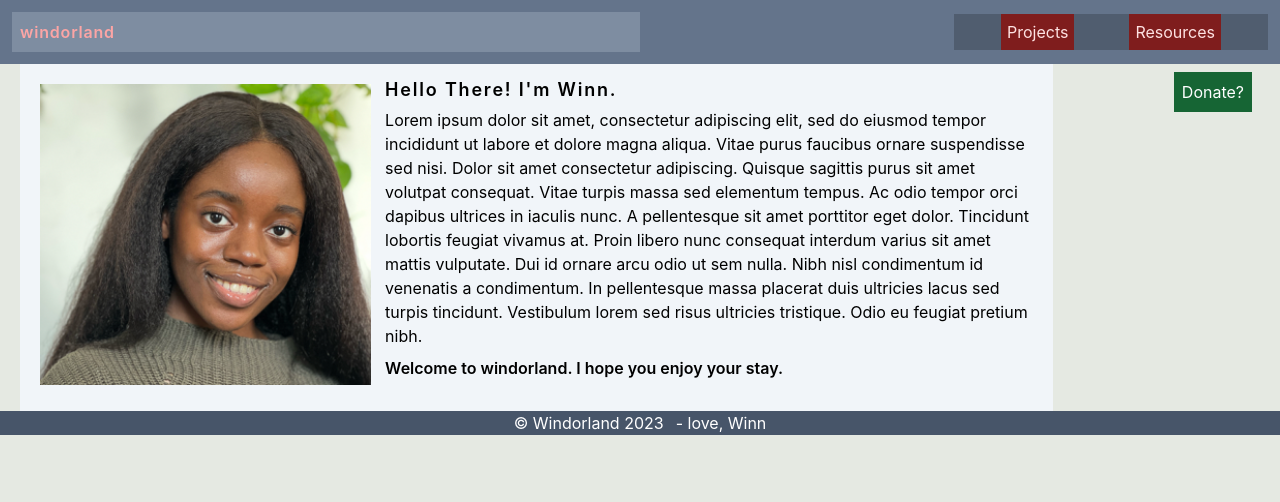
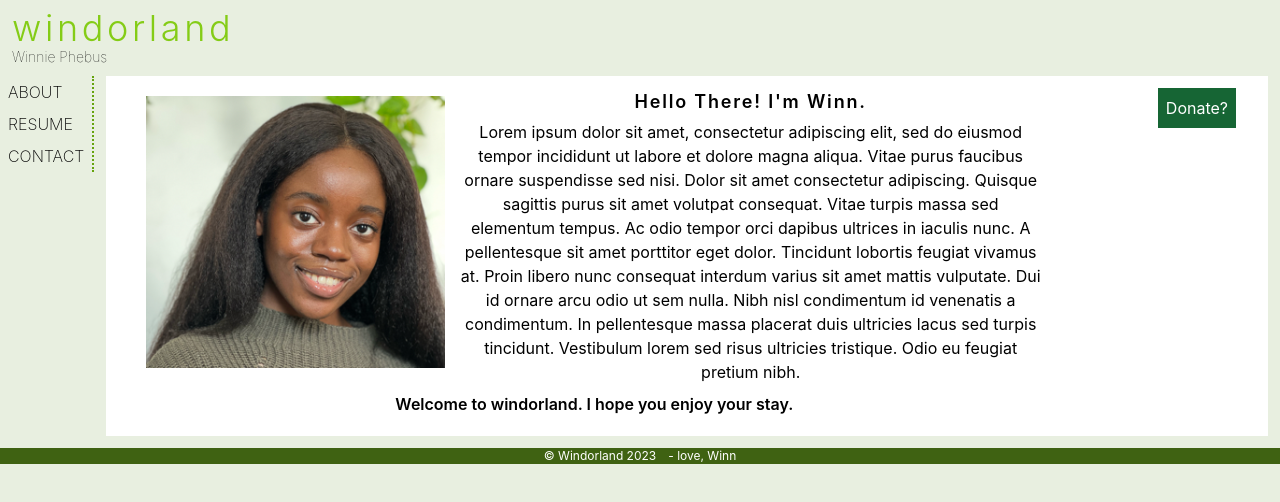
Before and after one commit to winnie-phebus/windor-website, a React (Create React App) app: page / in a window 1280 px wide. Shown: the top 502 px of the page. Built offline with nearby package versions, Linux system fonts and the light colour scheme.

Commit message:
style revamp

```diff
--- a/src/App.css
+++ b/src/App.css
@@ -41,10 +41,6 @@
 @tailwind components;
 @tailwind utilities;
 
-body {
-  background-color: #adc698;
-}
-
 .circle-border {
   border-radius: 100%;
 }
--- a/src/App.js
+++ b/src/App.js
@@ -8,6 +8,7 @@ import Footer from "./Footer";
 import Home from "./home";
 import Project from "./project";
 import Resources from "./resources";
+import Header from "./Header";
 
 {
   /* <div class="border-b-2 border-lime-500 p-2 pt-3 text-center md:border-0 md:text-left">
@@ -29,14 +30,19 @@ import Resources from "./resources";
 
 function App() {
   return (
-    <div class="App">
+    <div class="">
       <BrowserRouter>
+        <Header />
+        <div class="md:flex md:flex-row">
           <Navbar />
+          <main class="w-auto bg-[#ffffff] p-1 text-center mb-3 md:mx-3 after:md:text-left">
             <Routes>
               <Route path="/" element={<Home />} />
               <Route path="/projects" element={<Project />} />
               <Route path="/resources" element={<Resources />} />
             </Routes>
+          </main>
+        </div>
         <Footer />
       </BrowserRouter>
     </div>
--- a/src/Footer.js
+++ b/src/Footer.js
@@ -2,7 +2,7 @@ import React from "react";
 
 export default function Footer() {
   return (
-    <div class="container-fluid mx-auto w-full flex flex-row items-center justify-center space-x-3 bg-slate-600 text-white">
+    <div class="container-fluid text-xs mx-auto w-full flex flex-row items-center justify-center space-x-3 bg-lime-800 text-white">
       <p>© Windorland 2023</p>
       <p>- love, Winn</p>
     </div>
--- /dev/null
+++ b/src/Header.js
@@ -0,0 +1,13 @@
+import React from "react";
+import { Link } from "react-router-dom";
+
+export default function Header() {
+  return (
+    <div class="border-b-2 border-lime-500 p-3 pt-4 text-center md:border-0 md:text-left">
+      <h1 class="-my-2 text-4xl font-light lowercase tracking-widest text-lime-500">
+        <Link to="/">windorland</Link>
+      </h1>
+      <sub class="text-sm font-thin">Winnie Phebus</sub>
+    </div>
+  );
+}
--- a/src/Navbar.js
+++ b/src/Navbar.js
@@ -1,9 +1,7 @@
 import React from "@heroicons/react";
 import { Link } from "react-router-dom";
 
-export default function Navbar() {
-  return (
-    <div class="container-fluid mx-auto flex flex-row items-center justify-between space-x-5  bg-slate-500 p-3">
+/*  <div class="container-fluid mx-auto flex flex-row items-center justify-between space-x-5  bg-slate-500 p-3">
       <span class="basis-1/2 self-stretch bg-slate-300/25 p-2 font-semibold tracking-wider text-red-300 hover:italic">
         <Link to="/">windorland</Link>
       </span>
@@ -16,6 +14,18 @@ export default function Navbar() {
           <Link to="/resources">Resources</Link>
         </button>
       </div>
-    </div>
+    </div> */
+
+export default function Navbar() {
+  return (
+    <nav class="w-auto min-w-fit h-fit border-b-2 md:w-2/6 md:border-b-0 md:border-r-2 md:border-dotted md:border-lime-600">
+      <ul class="space-between flex justify-around px-1 font-extralight uppercase md:flex-col md:text-left">
+        <li class="p-1">about</li>
+        <li class="p-1 hover:tracking-widest">
+          <Link to="/projects">resume</Link>
+        </li>
+        <li class="p-1">contact</li>
+      </ul>
+    </nav>
   );
 }
--- a/src/home/index.js
+++ b/src/home/index.js
@@ -9,7 +9,7 @@ export default function Home() {
       </button>
       <div
         dir="ltr"
-        class="container-fluid float-left mx-auto w-full bg-slate-100 p-5 text-black sm:w-5/6">
+        class="container-fluid float-left w-full p-4 text-black sm:w-5/6">
         <img
           class="float-left mb-1.5 me-3.5 inline-flex h-1/3 w-1/3 border-red-300 hover:me-5 hover:rounded-ss-3xl hover:border-4"
           src={avatar}
--- a/src/project/project-card.js
+++ b/src/project/project-card.js
@@ -16,7 +16,7 @@ export default function ProjectCard({
   },
 }) {
   return (
-    <div class="group/card mx-auto my-2 w-5/6 overflow-clip bg-slate-300 p-3 hover:rounded-se-3xl">
+    <div class="group/card mx-auto my-2 w-5/6 overflow-clip bg-slate-300 p-3 md:w-3/6 hover:rounded-se-3xl">
       <div class="group-hover/card:text-white -mx-3 p-2 group-hover/card:bg-slate-700">
         <div class="flex justify-between items-center space-x-4">
           <h1 class="text-lg font-bold uppercase tracking-widest">
```
Also changed, not shown: src/index.js (+6 -6 lines), src/dist/tailwind-app.css. Lines whose indentation alone changed are shown as unchanged.
